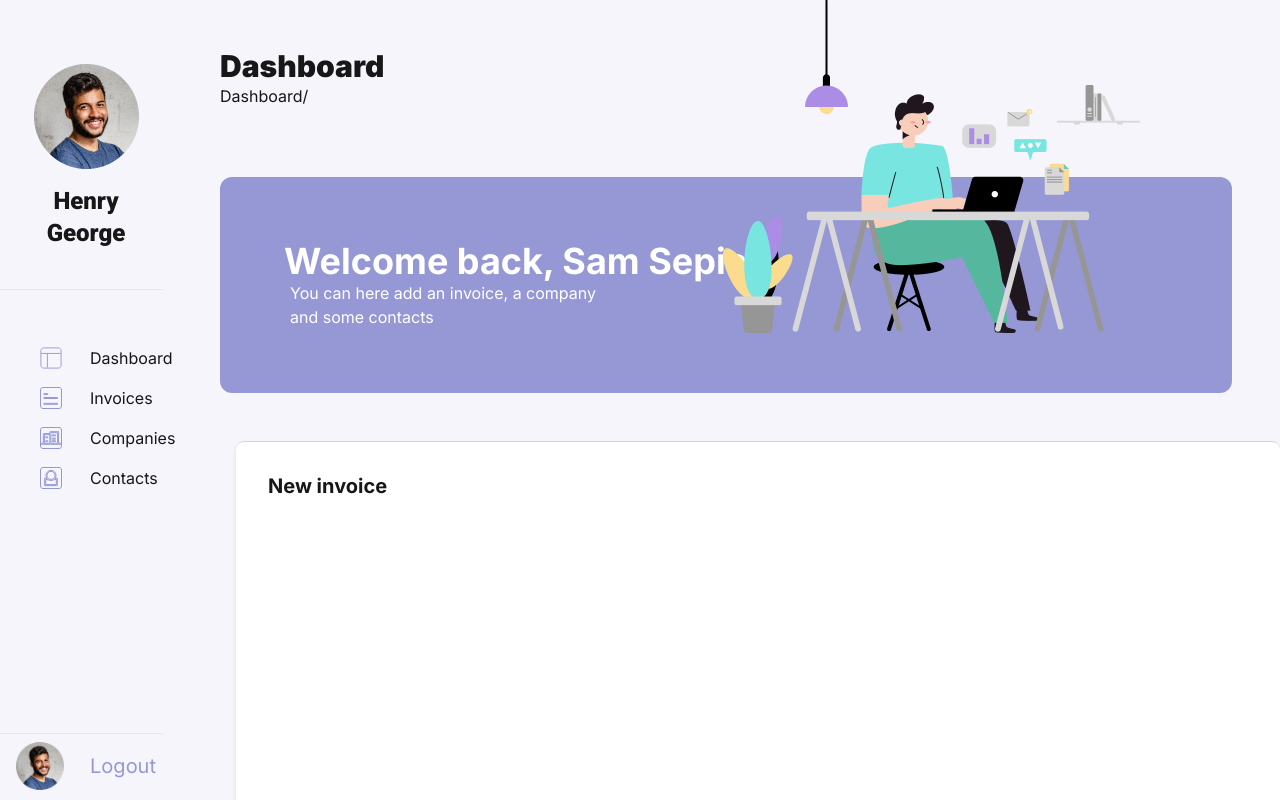
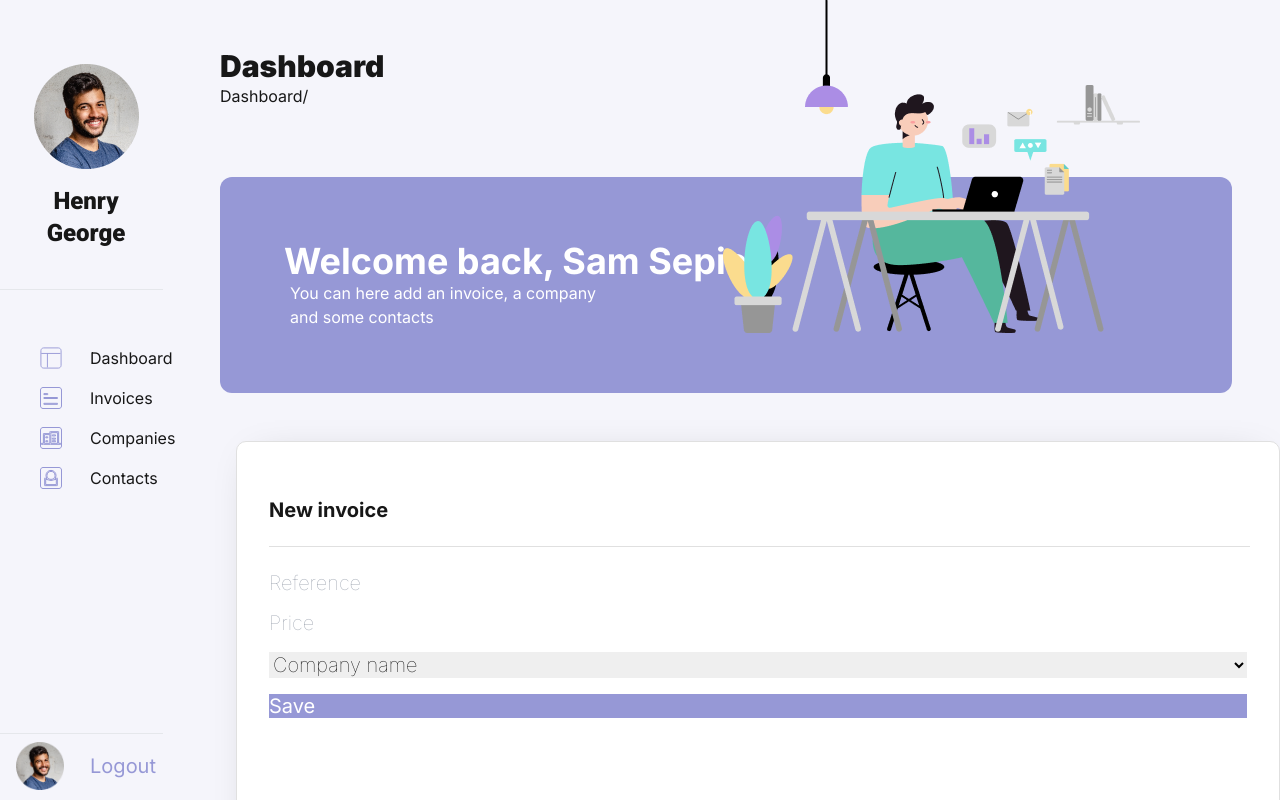
Before and after one commit to sam-sepiol1/cogip-client, a Next.js app: page /dashboard_invoices in a window 1280 px wide. Shown: the top 800 px of the page. Built offline with nearby package versions, Linux system fonts and the light colour scheme.

Commit message:
Added line ,and form

```diff
--- a/app/dashboard_invoices/page.tsx
+++ b/app/dashboard_invoices/page.tsx
@@ -11,11 +11,23 @@ export default function NewInvoicePage() {
 
                 <Dashboard_header />
 
-                <section className="bg-white p-8 rounded-lg shadow-md w-[1044px] h-[558px] border-t border-gray-300 ml-16">
-                    <h2 className="dashboard-menu-items mb-4 text-[20px] font-bold leading-[24.2px] text-left">
-                        New invoice
-                    </h2>
+                <section className="bg-white p-8 rounded-[10px] dashboard_drop-shadow w-[1044px] h-[558px] border border-[#E0E0E0] ml-16">
+                    <h2 className="dashboard-font-title mt-6 mb-4">New invoice</h2>
 
+                    <div className="w-[981px] h-[1px] bg-[#E0E0E0] my-6 mx-auto"></div>
+
+                    <form className="flex flex-col space-y-4">
+                        <input type="text" placeholder="Reference" className="dashboard-font-input w-full"/>
+                        <input type="number" placeholder="Price" className="dashboard-font-input w-full"/>
+                        <select className="dashboard-font-input w-full">
+                            <option>Company name</option>
+                            <option>fSociety</option>
+                            <option>Heisenberg</option>
+                            <option>Dunder Mifflin</option>
+                        </select>
+
+                        <button type="submit" className="dashboard-font-button bg-[#9698D6]">Save</button>
+                    </form>
 
                 </section>
             </div>
```
